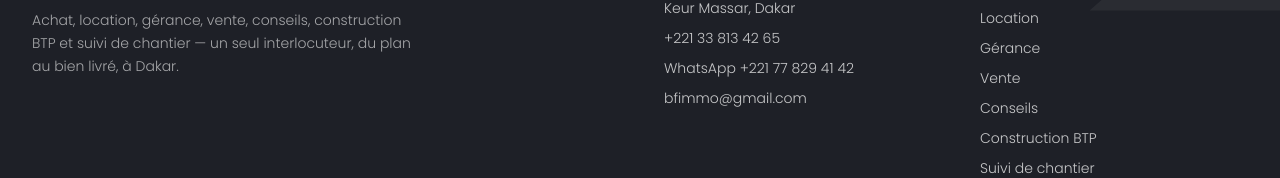
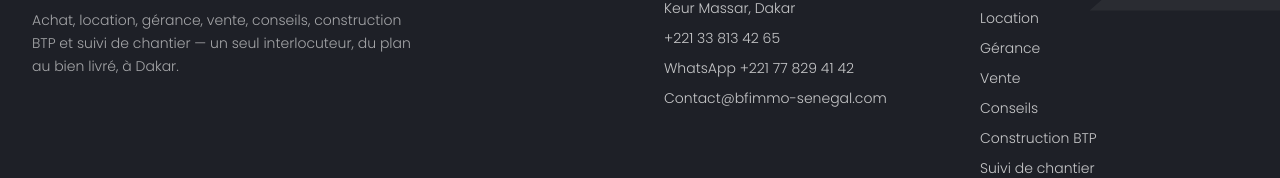
Before and after one commit to Luc13Tech/BF-IMMO-SARL, a React (Vite) app: page /connexion in a window 1280 px wide. Shown: the part 951-1129 px from the top of the page. Built offline with nearby package versions, Linux system fonts and the light colour scheme; no server answers.

Commit message:
Update Footer.jsx

```diff
--- a/src/components/layout/Footer.jsx
+++ b/src/components/layout/Footer.jsx
@@ -6,7 +6,7 @@ import logo from '../../assets/images/logo.png';
 export default function Footer({ content = {} }) {
   const phone = content['contact.phone'] || '+221 33 813 42 65';
   const whatsapp = content['contact.whatsapp'] || '+221 77 829 41 42';
-  const email = content['contact.email'] || 'bfimmo@gmail.com';
+  const email = content['contact.email'] || 'Contact@bfimmo-senegal.com';
   const address =
     content['contact.address'] || 'Cité Belle Ville, Villa N°102KMV, Sicap Keur Massar, Dakar';
   const rc = content['legal.rc'] || 'SN-DKR-2024-B-27236';
```
